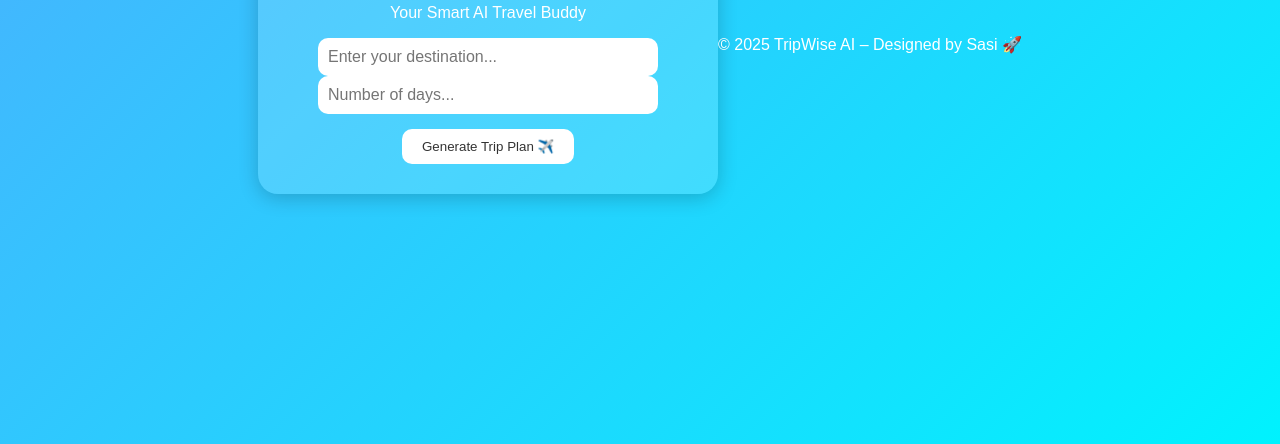
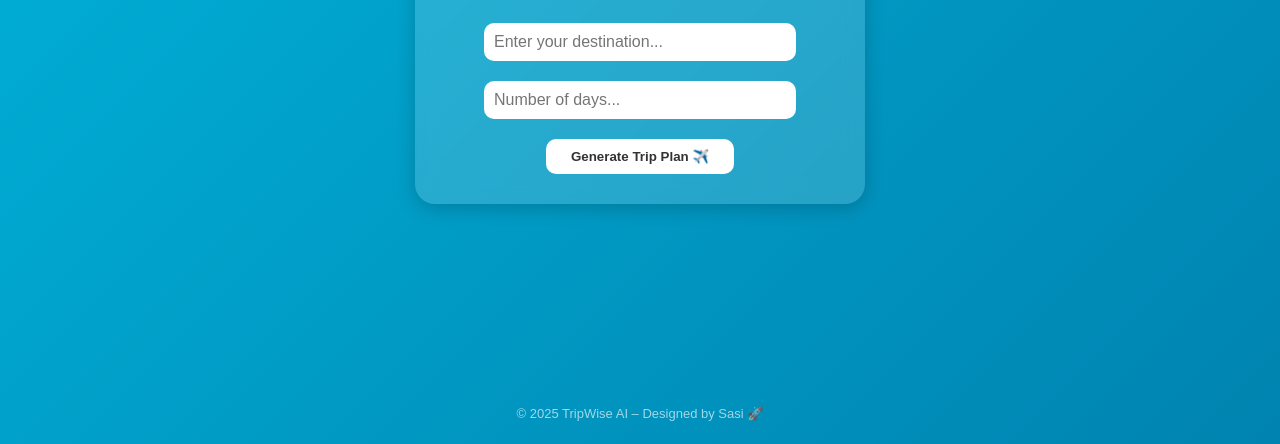
Before and after one commit to SASINDHAR/AI-Trip-PLanner, a plain HTML site: page index.html in a window 1280 px wide. Shown: the part 356-800 px from the top of the page. Drawn offline with Linux system fonts and the light colour scheme.

Commit message:
Update style.css

```diff
--- a/style.css
+++ b/style.css
@@ -1,53 +1,88 @@
+* {
+  box-sizing: border-box;
+}
+
 body {
   font-family: 'Poppins', sans-serif;
-  background: linear-gradient(135deg, #4facfe, #00f2fe);
+  background: linear-gradient(135deg, #00b4db, #0083b0);
   height: 100vh;
+  margin: 0;
+  color: #fff;
   display: flex;
+  flex-direction: column;
+  align-items: center;
   justify-content: center;
-  align-items: center;
-  color: #fff;
-  margin: 0;
 }
 
 .container {
-  text-align: center;
   background: rgba(255, 255, 255, 0.15);
   padding: 30px;
   border-radius: 20px;
   box-shadow: 0 4px 20px rgba(0, 0, 0, 0.2);
   width: 90%;
-  max-width: 400px;
+  max-width: 450px;
+  text-align: center;
+  backdrop-filter: blur(10px);
 }
 
-input {
+h1 {
+  margin-bottom: 5px;
+  font-size: 2em;
+}
+
+p {
+  margin-top: 0;
+  font-size: 1em;
+  opacity: 0.9;
+}
+
+.form-box input {
   width: 80%;
   padding: 10px;
+  margin: 10px 0;
+  border-radius: 10px;
   border: none;
-  border-radius: 10px;
+  font-size: 16px;
   outline: none;
-  font-size: 16px;
 }
 
 button {
-  margin-top: 15px;
-  padding: 10px 20px;
+  margin-top: 10px;
+  padding: 10px 25px;
   border: none;
-  background: #fff;
+  border-radius: 10px;
+  background-color: #fff;
   color: #333;
-  border-radius: 10px;
+  font-weight: bold;
   cursor: pointer;
   transition: 0.3s;
 }
 
 button:hover {
-  background: #ffda79;
+  background-color: #ffda79;
+  transform: scale(1.05);
 }
 
 .result-box {
   margin-top: 20px;
   text-align: left;
-  background: rgba(255, 255, 255, 0.1);
-  padding: 15px;
+  background: rgba(255, 255, 255, 0.15);
+  padding: 20px;
   border-radius: 10px;
   display: none;
+  font-size: 15px;
 }
+
+.result-box h3 {
+  color: #fff;
+  border-bottom: 1px solid rgba(255,255,255,0.3);
+  padding-bottom: 5px;
+}
+
+footer {
+  position: fixed;
+  bottom: 10px;
+  font-size: 13px;
+  text-align: center;
+  opacity: 0.7;
+}
```
